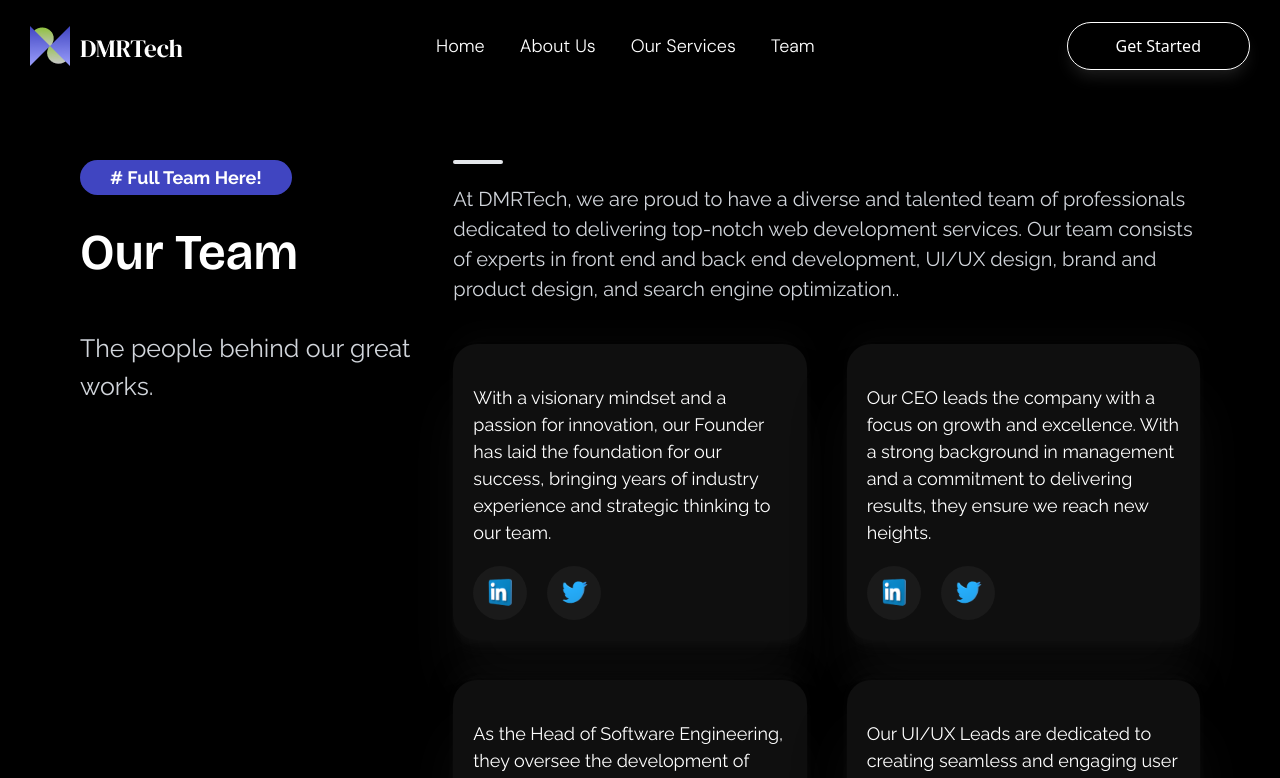
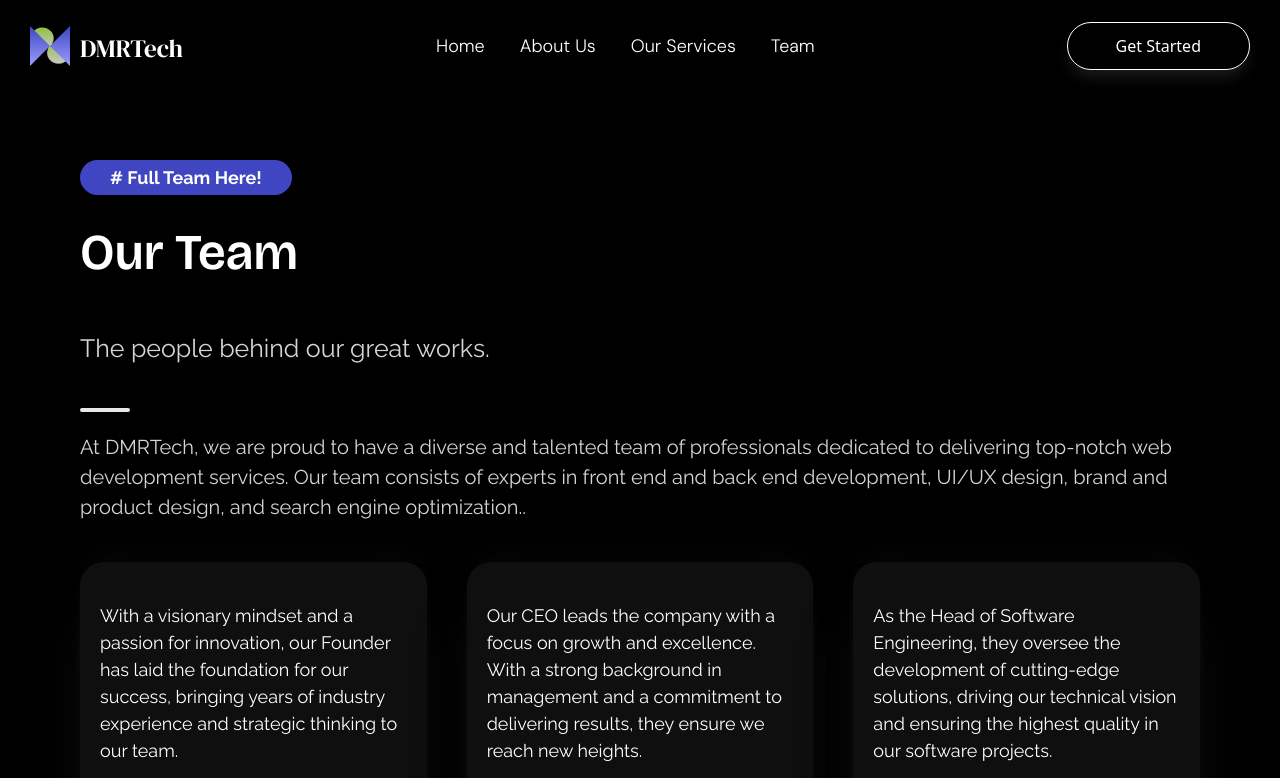
Before and after one commit to nurrizkiamalia/DMRTech, a Next.js app: page /Team in a window 1280 px wide. Shown: the top 778 px of the page. Built offline with nearby package versions, Linux system fonts and the light colour scheme; no server answers.

Commit message:
fix: large element for performance

```diff
--- a/app/Team/page.tsx
+++ b/app/Team/page.tsx
@@ -13,18 +13,18 @@ const Team: React.FC = () =>{
 
     return(
         <>
-            <div className=" grid grid-cols-1 gap-5 xl:grid-cols-3 team pt-[20vh] py-14 px-20 max-xl:px-14 max-lg:px-10 max-sm:px-5 font-raleway relative h-full">
-                <div className=" xl:sticky relative xl:top-28 h-fit z-[1] xl:col-span-1 flex flex-col gap-5 max-md:gap-2 items-start">
+            <div className="flex gap-10 flex-col team pt-[20vh] py-14 px-20 max-xl:px-14 max-lg:px-10 max-sm:px-5 font-raleway relative h-full">
+                <div className=" relative h-fit z-[1] flex flex-col gap-5 max-md:gap-2 items-start">
                     <SubTitle># Full Team Here!</SubTitle>
                     <h2 className="text-heading2 max-lg:text-heading3 max-md:text-pXXL font-dmBricolage font-semibold mb-5 max-md:mb-2">Our Team</h2>
                     <p className="text-pLg md:text-pXL xl:text-pXXL text-gray-300">The people behind our great works.</p>
                 </div>
-                <div className="xl:col-start-2 xl:col-span-3 flex flex-col gap-5 xl:gap-10">
+                <div className=" flex flex-col gap-5 xl:gap-10">
                     <div className="flex flex-col gap-5">
                         <hr className="w-[50px] border-2 rounded-full " />
                         <p className="text-pSm md:text-pLg xl:text-pXL text-gray-300">At DMRTech, we are proud to have a diverse and talented team of professionals dedicated to delivering top-notch web development services. Our team consists of experts in front end and back end development, UI/UX design, brand and product design, and search engine optimization..</p>
                     </div>
-                    <div className="grid grid-cols-1 lg:grid-cols-2 gap-10 team-box">
+                    <div className="grid grid-cols-1 lg:grid-cols-2 xl:grid-cols-3 gap-10 team-box">
                     {teamsdata.map((data, index) => (
                         <div key={index} className=" shadow-shadowStripe team-member rounded-3xl pt-10 flex flex-col gap-2 items-start bg-dspBlack text-white   ">
                         {teamData[index] && (
```
